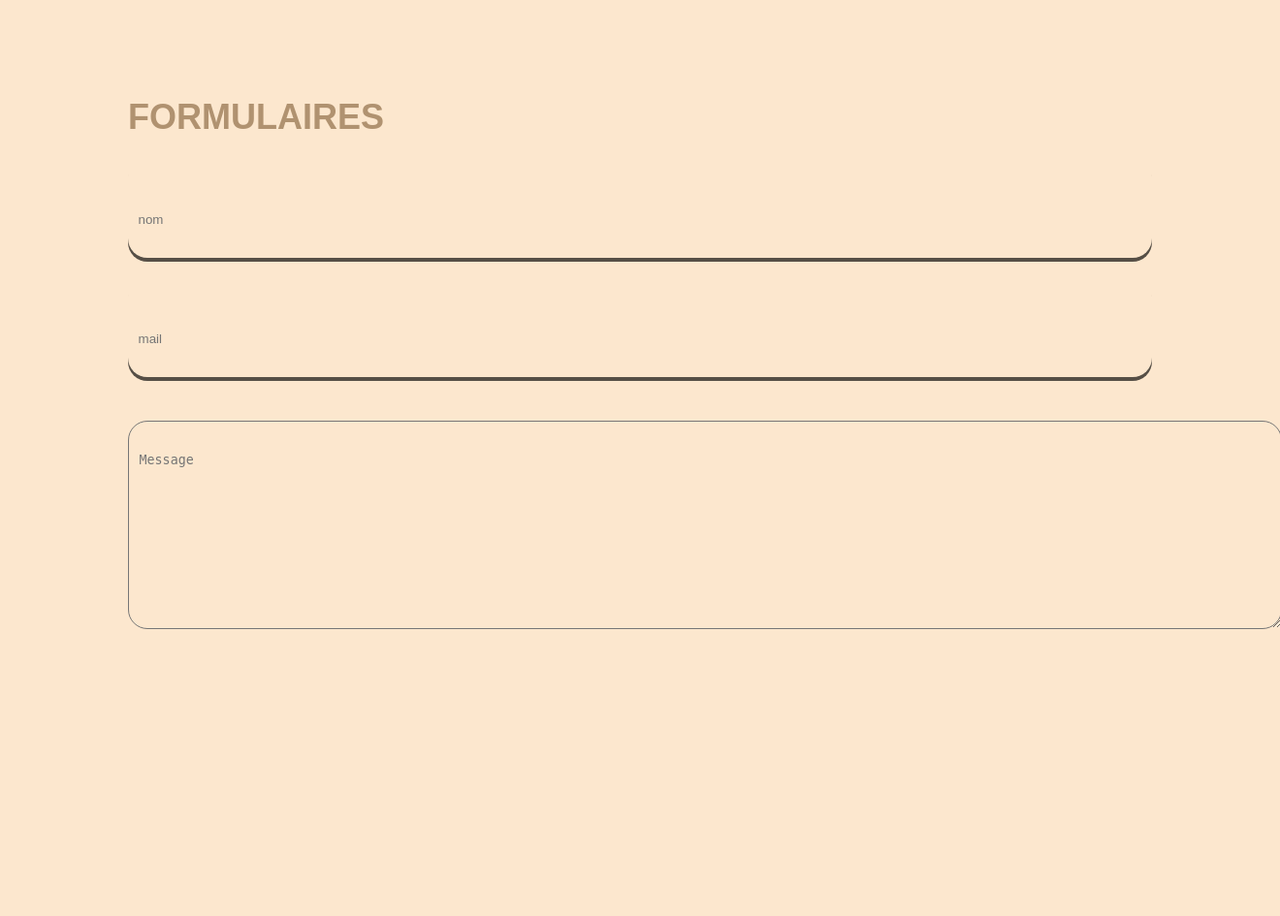
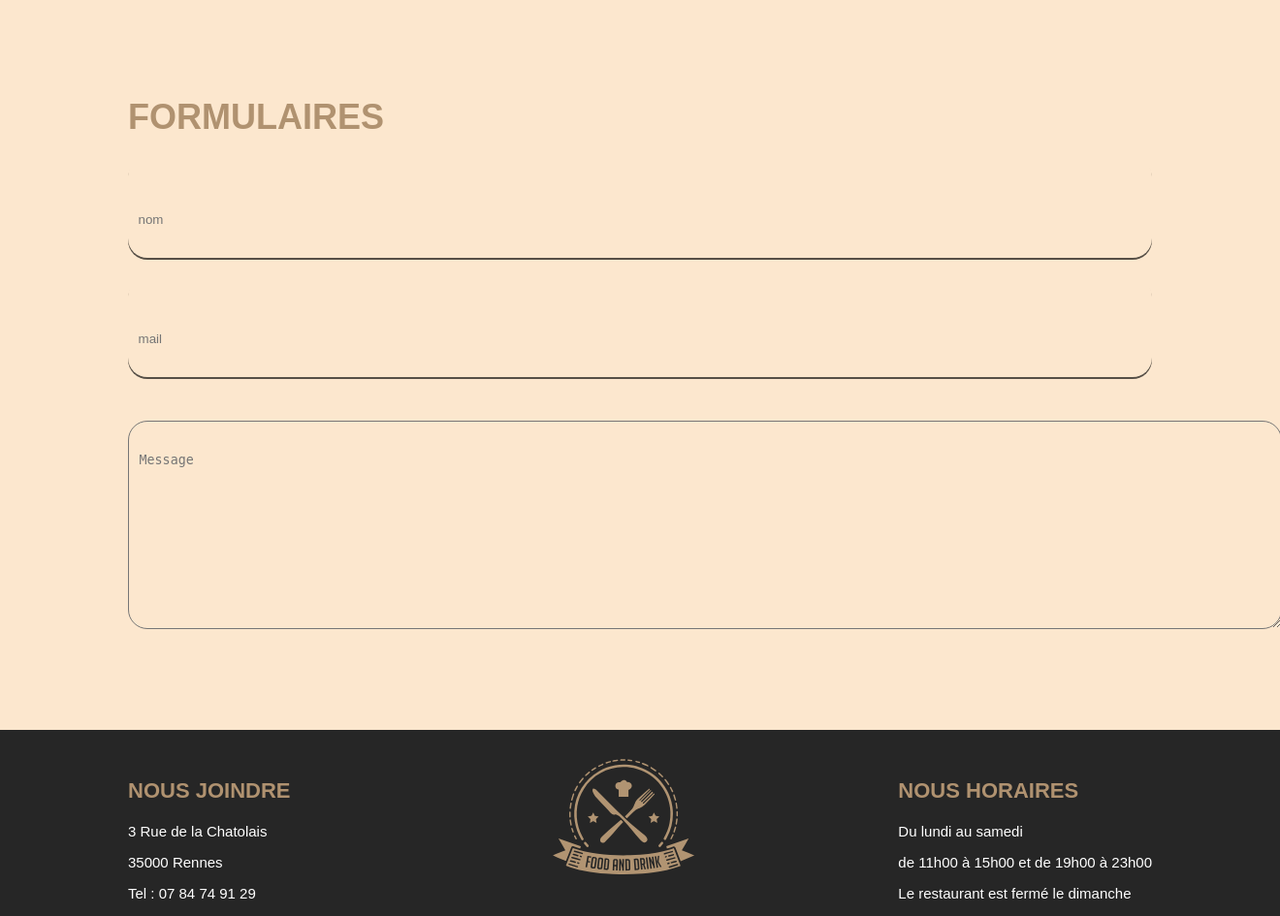
Before and after one commit to GabinBdlt/Food-and-Drink, a PHP site: page / in a window 1320 px wide. Shown: the part 1804-2749 px from the top of the page at 97% size. Before the commit the page ends 2453 px from the top, so only its background shows below. Run offline with PHP 8.4, Linux system fonts and the light colour scheme.

Commit message:
Changement form + footer

```diff
--- a/Food and Drink/css/style.css
+++ b/Food and Drink/css/style.css
@@ -42,6 +42,15 @@
     font-weight: bold;
     color: #b09270;
 
+    margin-bottom: 20px;
+}
+
+h3{
+    font-size: 22px;
+    font-weight: bold;
+    color: #b09270;
+
+    margin-top: 50px;
     margin-bottom: 20px;
 }
 
@@ -91,6 +100,7 @@
     align-items: center;
     justify-content: space-between;
 }
+
 .herotexte{
     width: 75%;
 }
@@ -192,7 +202,7 @@
     border: none;
     border-radius: 20px;
     margin-bottom: 20px;
-    box-shadow: 0px 4px 0px 0px rgba(0, 0, 0, 0.658);
+    box-shadow: 0px 2px 0px 0px rgba(0, 0, 0, 0.658);
 }
 
 .mail{
@@ -200,8 +210,28 @@
     /* border: none; */
     border-radius: 20px;
     margin-bottom: 20px;
-    box-shadow: 0px 4px 0px 0px rgba(0, 0, 0, 0.658);
+    box-shadow: 0px 2px 0px 0px rgba(0, 0, 0, 0.658);
 }
 
 
 /* |||||| FOOTER |||||| */
+
+.footer{
+    background-color: #262626;
+    color: white;
+    margin-top: 100px;
+}
+
+#footer{
+    margin-top: 40px;
+    align-items: center;
+    justify-content: space-between;
+}
+
+.footlogo img{
+    width: 150%;
+}
+
+.footer p{
+    font-size: 15px;
+}
--- a/Food and Drink/index.html
+++ b/Food and Drink/index.html
@@ -112,6 +112,28 @@
 
             </main>
 
+            <footer>
+                <section class="footer">
+                    <div class="container flex-container">
+                        <div class="joindre">
+                            <h3>NOUS JOINDRE</h3>
+                            <p>3 Rue de la Chatolais</p>
+                            <p>35000 Rennes</p>
+                            <p>Tel : 07 84 74 91 29</p>
+                        </div>
+                        <div class="footlogo">
+                            <img src="images/food-and-drink 2.svg" alt="logo">
+                        </div>
+                        <div class="horaires">
+                            <h3>NOUS HORAIRES</h3>
+                            <p>Du lundi au samedi</p>
+                            <p>de 11h00 à 15h00 et de 19h00 à 23h00</p>
+                            <p>Le restaurant est fermé le dimanche</p>
+                        </div>
+                    </div>
+                </section>
+            </footer>
+
 
         <script src="script.js"></script>
     </body>
```
